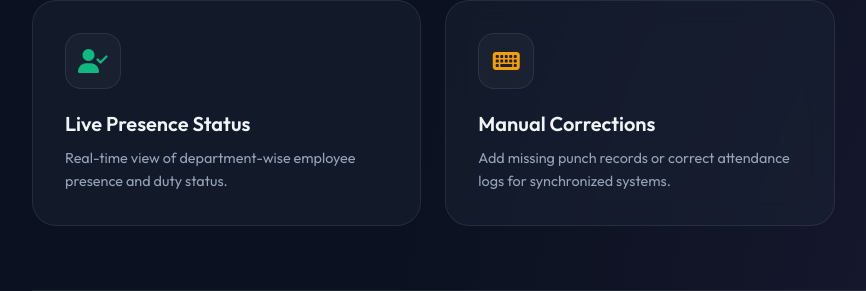
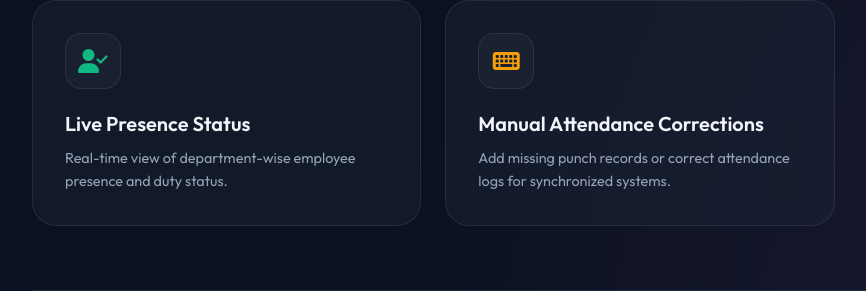
Before and after one commit to parvez144/holiday-duty-manager, a Flask app: page / in a window 1280 px wide. Shown: the part 1136-1427 px from the top of the page, without its empty margins (0-866 px from the left). Run offline with Flask 3, Linux system fonts and the light colour scheme; the visitor is signed in with stand-in values (Sample User, id 1); data that the repository does not hold is empty; parts of the project's set-up code (start-up, migrations or seed data) failed here and were passed over.

Commit message:
feat: edited the manual attendance correction

```diff
--- a/templates/dashboard.html
+++ b/templates/dashboard.html
@@ -399,7 +399,7 @@
                     </div>
                     <div class="card-arrow"><i class="fas fa-chevron-right"></i></div>
                     <div class="card-content">
-                        <h3>Manual Corrections</h3>
+                        <h3>Manual Attendance Corrections</h3>
                         <p>Add missing punch records or correct attendance logs for synchronized systems.</p>
                     </div>
                 </a>
```
